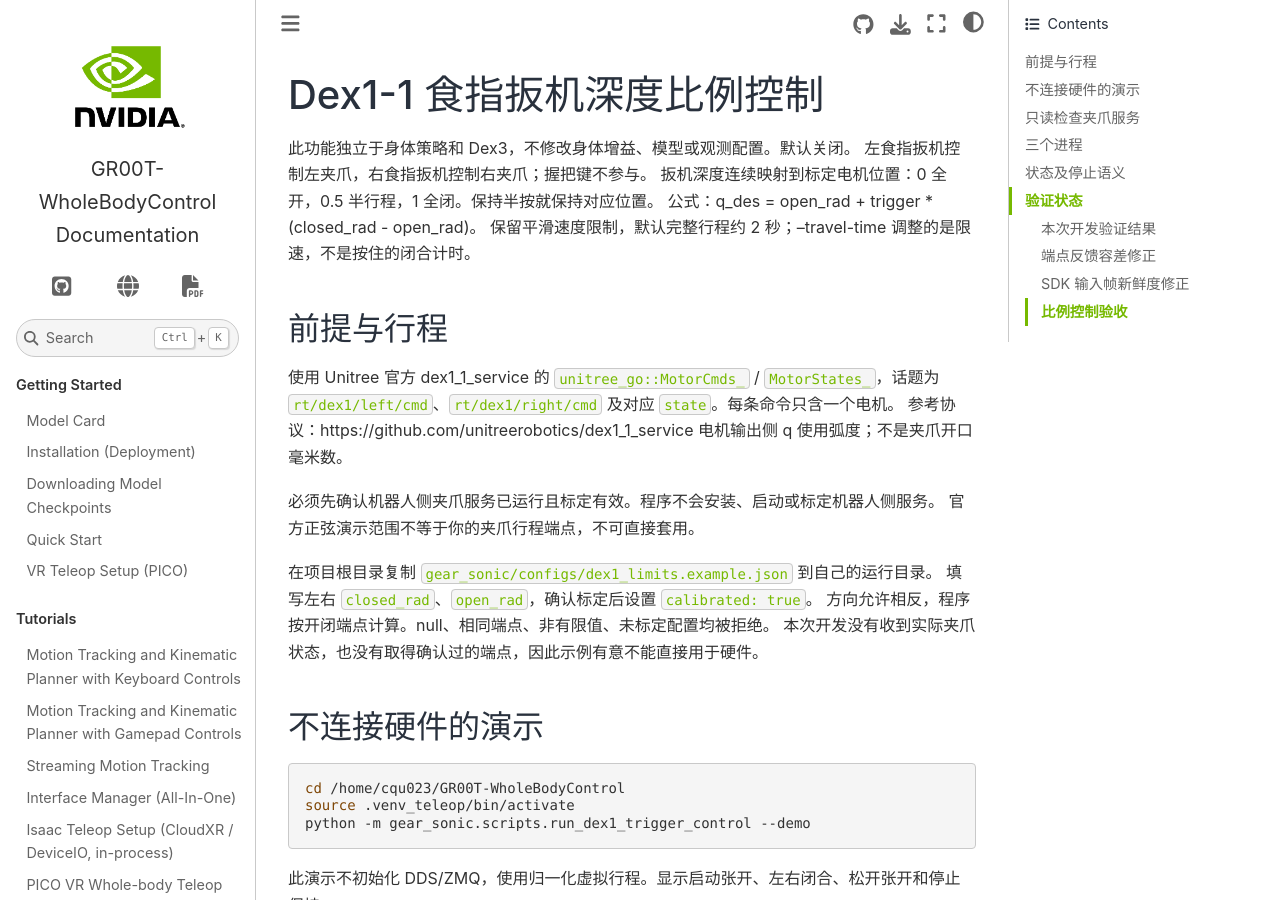
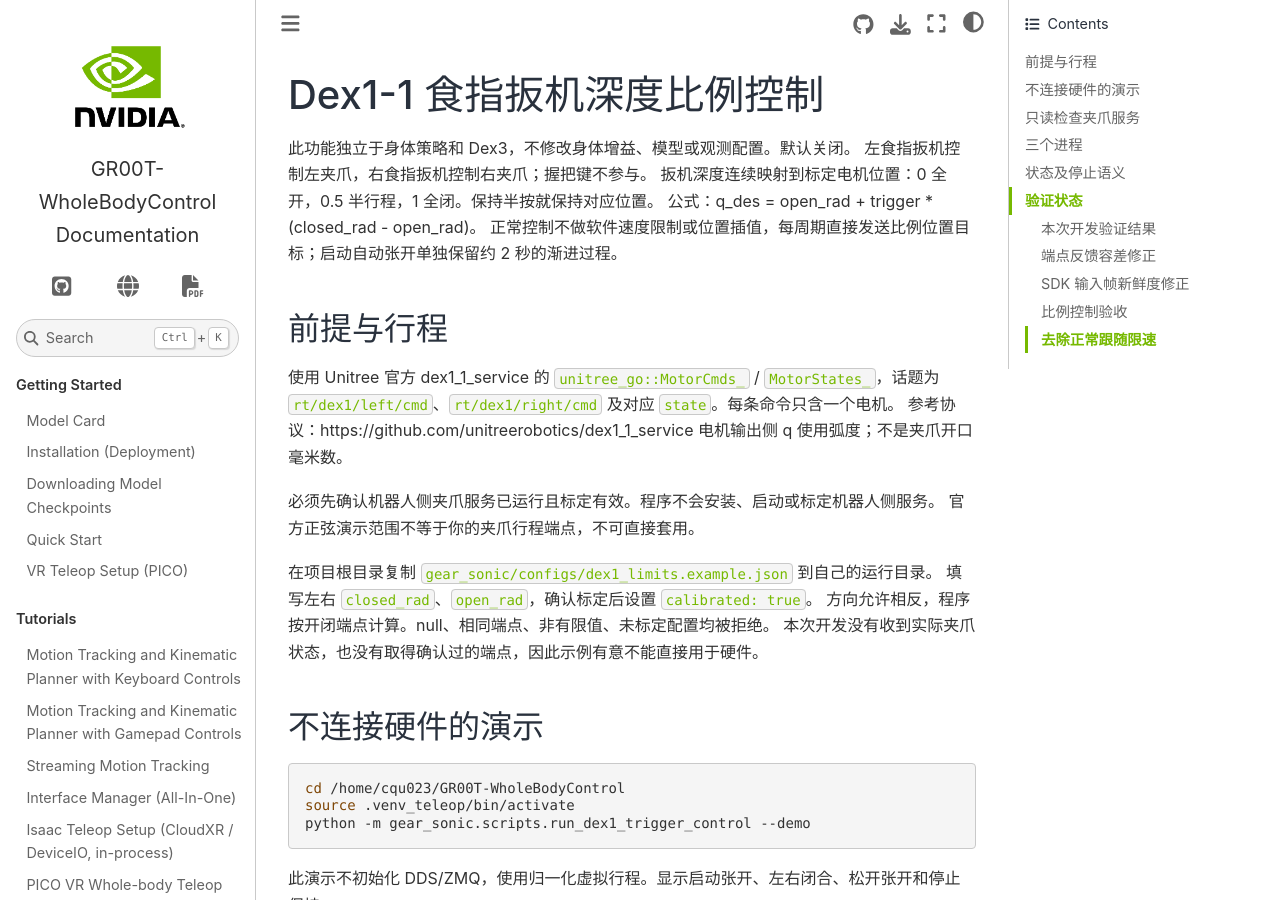
Before and after one commit to shibaiqian123/GR00T-WholeBodyControl, a Sphinx documentation site: the page built from docs/source/tutorials/dex1_trigger_control.md, in a window 1280 px wide and 900 px high. Built offline with Sphinx 7.4.7 and the Sphinx Book theme 1.1.4, drawn with Linux system fonts in a browser that asks for light colours; some of the changed text lies outside the part shown.

Commit message:
[feat] remove slew limiting from proportional Dex1 trigger tracking

````diff
--- a/docs/source/tutorials/dex1_trigger_control.md
+++ b/docs/source/tutorials/dex1_trigger_control.md
@@ -4,7 +4,7 @@
 左食指扳机控制左夹爪，右食指扳机控制右夹爪；握把键不参与。
 扳机深度连续映射到标定电机位置：0 全开，0.5 半行程，1 全闭。保持半按就保持对应位置。
 公式：q_des = open_rad + trigger * (closed_rad - open_rad)。
-保留平滑速度限制，默认完整行程约 2 秒；--travel-time 调整的是限速，不是按住的闭合计时。
+正常控制不做软件速度限制或位置插值，每周期直接发送比例位置目标；启动自动张开单独保留约 2 秒的渐进过程。
 
 ## 前提与行程
 
@@ -82,7 +82,7 @@
 python -m gear_sonic.scripts.run_dex1_trigger_control \
   --interface enx6c1ff7b8d821 \
   --limits /absolute/path/to/confirmed-dex1-limits.json \
-  --travel-time 2
+  --startup-open-time 2
 ```
 
 默认 DRY-RUN，只接收实际反馈、打印目标，不创建电机命令发布器。
@@ -100,7 +100,7 @@
 - WAIT_INPUTS：等待所有输入有效，不发布命令。
 - OPENING：从实测位置开始，缓慢打开。暂不接受闭合；两侧实测开口达到端点附近才进入下一阶段。
 - RELEASE_TO_ARM：要求左右扳机都松开一次。
-- READY：扳机 0～1 连续对应全开到全闭的电机行程；保持部分按压则停止在对应目标。日志 requested_target 是比例目标，target 是限速后的实际发送目标；到位时 direction 为 holding。
+- READY：扳机 0～1 连续对应全开到全闭的电机行程；保持部分按压则停止在对应目标。日志 requested_target 是比例目标，target 是实际发送的目标，正常跟随时与 requested_target 相同；到位时 direction 为 holding。
 - FAULT_HOLD：停止推进目标，以最近有效实测位置为保持目标。恢复数据不会自动恢复动作。
 
 头显数据/扳机、控制器心跳超过 250 ms 未更新，O、PICO 停止组合键、无效数据都会锁存保持。
@@ -153,3 +153,10 @@
 按用户更新要求，已将二值持续开合改为绝对比例位置目标。33 项自动测试通过，包含
 保持半按多秒不继续闭合、25%/75%/50%/100%/0% 往返、左右独立、小于原阈值的轻按也按比例响应。
 仅需重启夹爪进程使新控制逻辑生效；仍须用空夹爪验证实际位置跟随。
+
+
+### 去除正常跟随限速
+
+按用户要求，READY 阶段直接采用连续比例目标，不再经过两秒斜坡。
+`--startup-open-time`（兼容别名 `--travel-time`）仅影响启动自动张开，不影响正常扳机跟随。
+故障保持、手动恢复、端点命令限幅和超时仍保留。目标无软件斜坡不代表机械响应或网络延迟为零。
````
Also changed, not shown: 3 other files.
